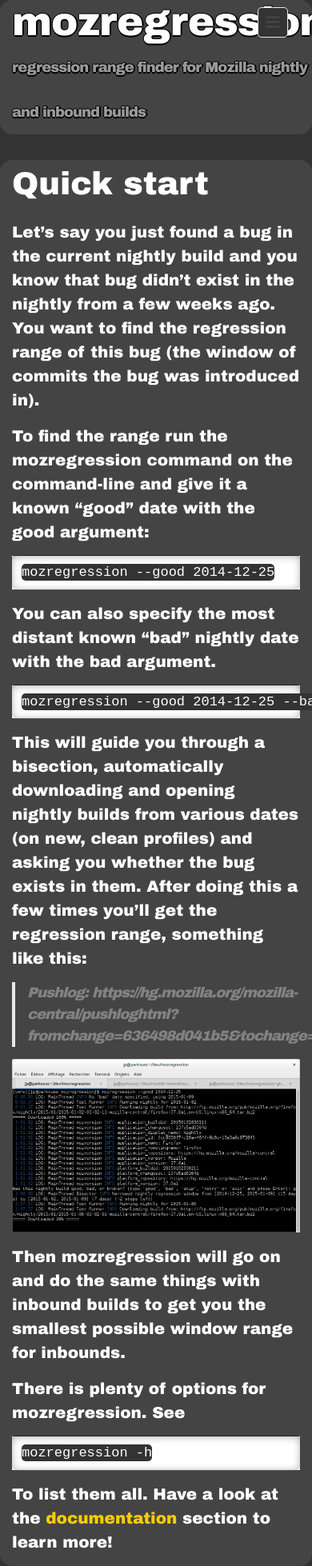
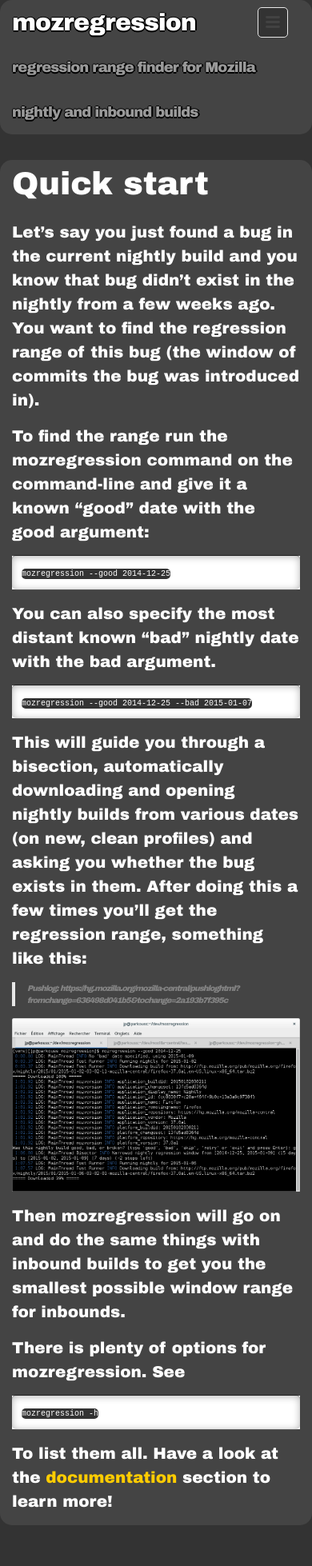
Before and after one commit to mozilla/mozregression, a Jekyll site: the page built from quickstart.md, in a window 390 px wide. Shown: the whole page at 80% size. Built offline with Jekyll 4.4.1, drawn with Linux system fonts in a browser that asks for light colours; after the commit the page ends 1907 px from its top, so only the background shows below that.

Commit message:
reduce font size of main title, code and blockquote tags on small screen devices

```diff
--- a/_includes/header.html
+++ b/_includes/header.html
@@ -3,7 +3,7 @@
   <div class="wrapper">
 
     <div class="site-title">
-        {{ site.title }}
+        <div id="site-title">{{ site.title }}</div>
         <div class="site-sub-title">{{ site.sub_title }}</div>
     </div>
 
--- a/_sass/_layout.scss
+++ b/_sass/_layout.scss
@@ -124,3 +124,13 @@
         display: none;
     }
 }
+
+@include media-query($on-small-device) {
+    #site-title {
+        font-size: 30px;
+    }
+
+    code, blockquote {
+        font-size: 10px;
+    }
+}
--- a/css/main.scss
+++ b/css/main.scss
@@ -24,6 +24,7 @@
 $yellow-color:     #FFCC00;
 $orange-color:     #F90;
 
+$on-small-device:  470px;
 $on-palm:          600px;
 $on-laptop:        800px;
 
```
